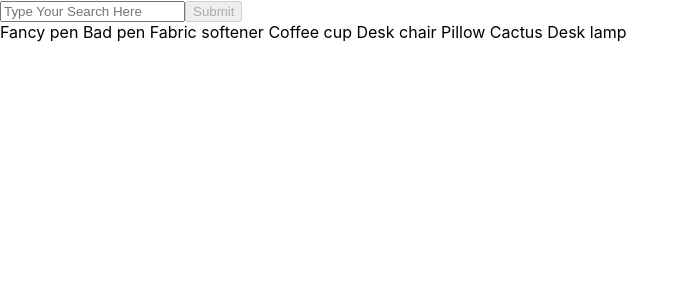
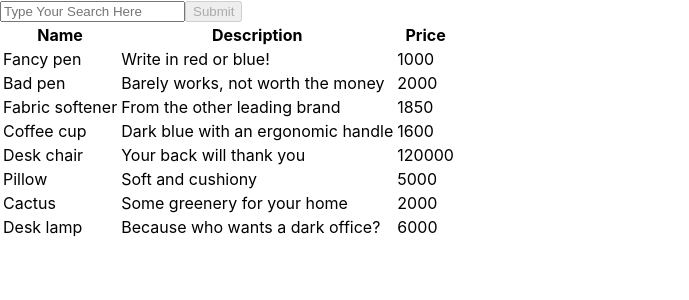
Before and after one commit to laurelthorburn/shopify-task, a React (Create React App) app: page / in a window 1280 px wide. Shown: the top 300 px of the page, without its empty margins (0-689 px from the left). Built offline with nearby package versions, Linux system fonts and the light colour scheme.

Commit message:
Styling table with map component

```diff
--- a/src/App.js
+++ b/src/App.js
@@ -83,8 +83,22 @@ function App() {
         )} */}
         {/* {clientInput > 0 && ( */}
           <div className="arrayContainer">
-            {results.map((result) => ` ${result.name}`)}
+            <table className="arrayTable">
+              <tr>
+                <th>Name</th>
+                <th>Description</th>
+                <th>Price</th>
+              </tr>
 
+            {results.map((result) =>
+            <tr>
+              <td key={result.id}>{result.name}</td>
+              <td key={result.id}>{result.description}</td>
+              <td key={result.id}>{result.price}</td>
+              </tr>)}
+
+
+            </table>
           </div>
 
       </form>
```
